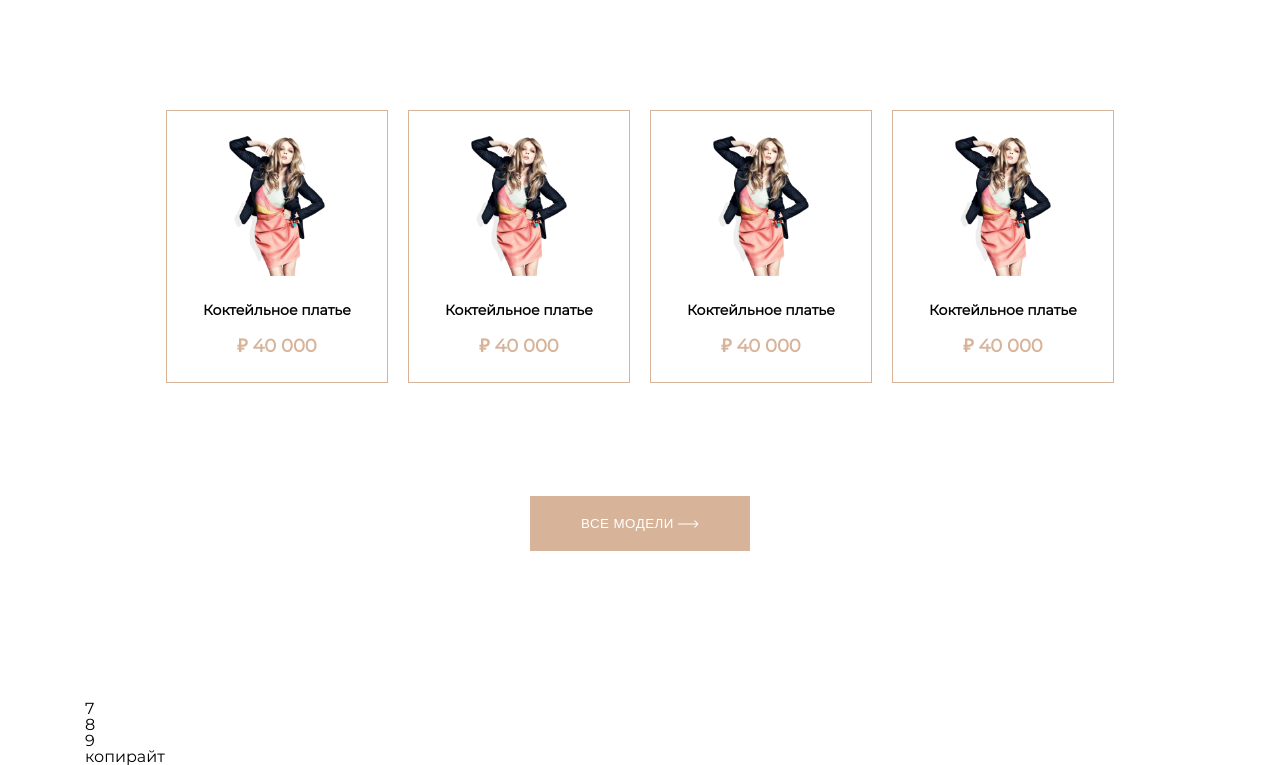
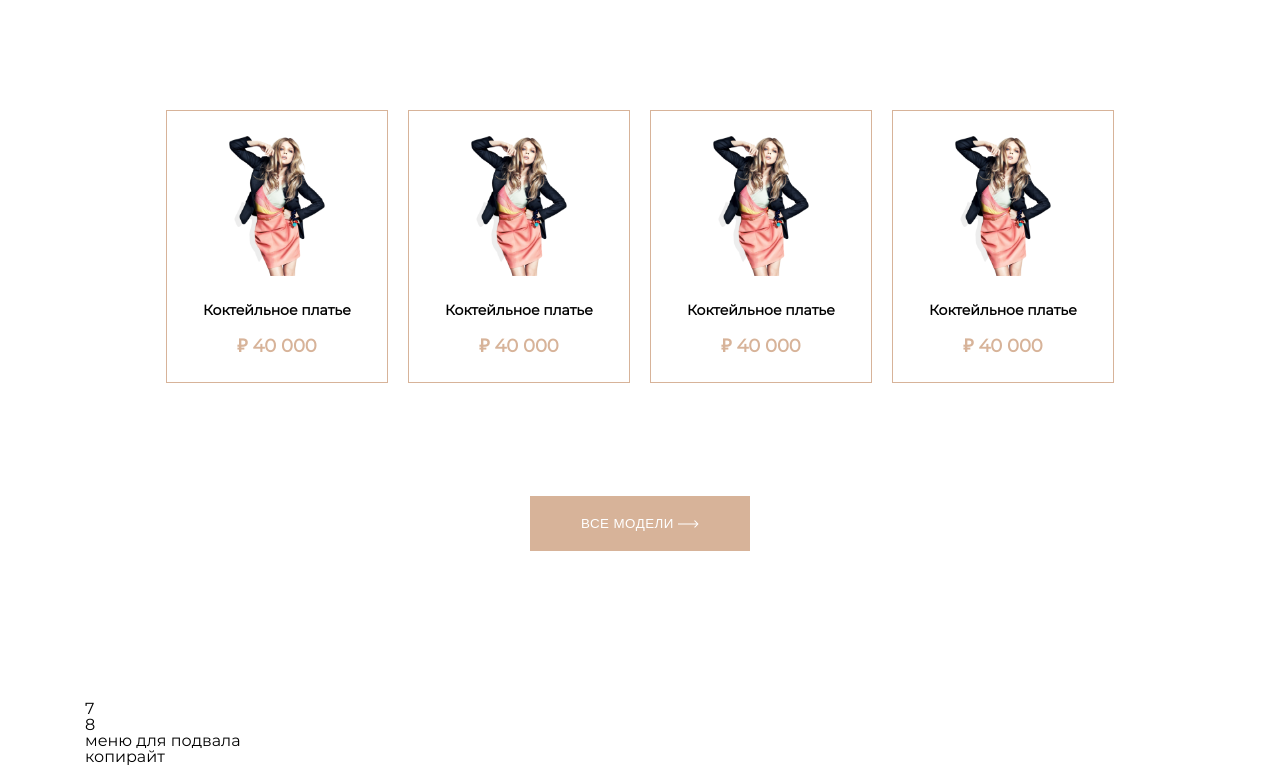
Before and after one commit to JuliaMuk/loop1, a plain HTML site: page index.html in a window 1280 px wide. Shown: the part 724-1489 px from the top of the page. Drawn offline with Linux system fonts and the light colour scheme.

Commit message:
layout f-m

```diff
--- a/index.html
+++ b/index.html
@@ -125,7 +125,7 @@
  <footer class="footer">
   <section class="section footer-menu">
    <div class="container">
-    9
+    меню для подвала
    </div>
   </section>
   <section class="section copyright">
```
